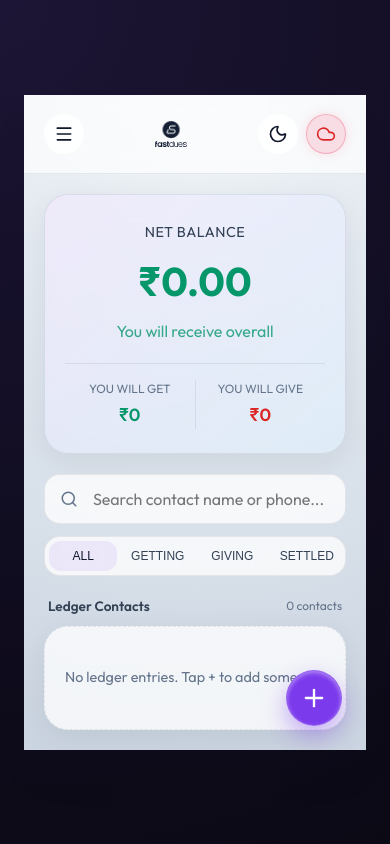
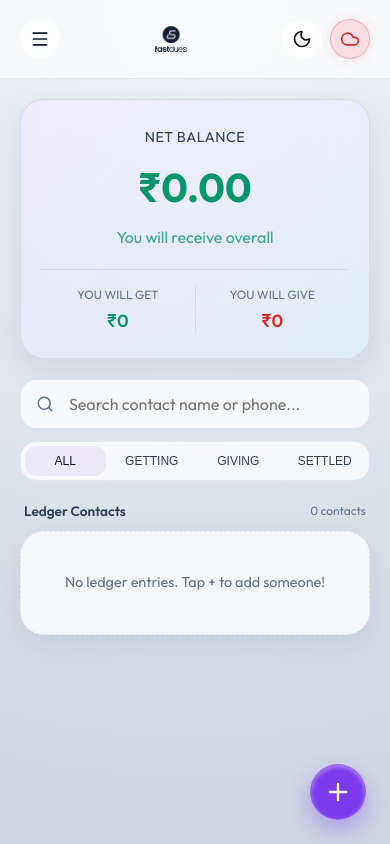
Before and after one commit to SbSharK/fastdues, a React (Vite) app: page / in a window 390 px wide. Built offline with nearby package versions, Linux system fonts and the light colour scheme.

Commit message:
Fix mobile screen resolution scaling, setting html/body/root heights to 100% and configuring app container to fill screen on mobile by default

```diff
--- a/src/index.css
+++ b/src/index.css
@@ -95,33 +95,37 @@
   display: none;
 }
 
-body {
+html, body, #root {
+  width: 100%;
+  height: 100%;
   margin: 0;
+  padding: 0;
+  overflow: hidden;
+  background: radial-gradient(circle at top left, #1c1535 0%, #0b0914 100%);
+}
+
+#root {
   display: flex;
   justify-content: center;
   align-items: center;
-  min-height: 100vh;
-  background: radial-gradient(circle at top left, #1c1535 0%, #0b0914 100%);
-  overflow: hidden;
 }
 
-/* App container adaptive style */
+/* App container adaptive style (mobile-first: full screen) */
 .app-container {
   width: 100%;
   height: 100%;
-  max-width: 480px;
   background: var(--container-bg);
   position: relative;
   overflow: hidden;
   display: flex;
   flex-direction: column;
-  box-shadow: 0 25px 50px -12px var(--shadow-color);
   color: var(--text-primary);
   transition: var(--transition-smooth);
 }
 
 @media (min-width: 481px) {
   .app-container {
+    max-width: 480px;
     height: 92vh;
     border-radius: 40px;
     border: 6px solid #1f1b2e;
```
Also changed, not shown: 1 other file (tests, documents, lock files or other folders).
